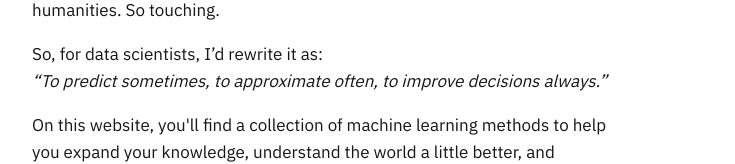
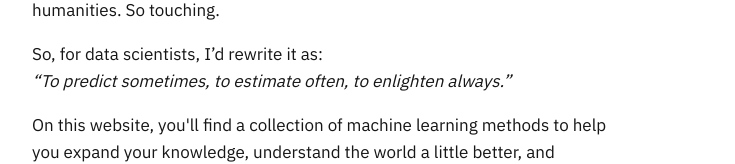
Before and after one commit to pingyan-data/data5pm, an Astro site: page / in a window 1280 px wide. Shown: the part 479-643 px from the top of the page, without its empty margins (272-1007 px from the left). Built offline with nearby package versions, Linux system fonts and the light colour scheme; Astro itself is replaced by a stand-in of ours; some packages are replaced by stand-ins of ours.

Commit message:
Update home page intro

```diff
--- a/src/pages/index.astro
+++ b/src/pages/index.astro
@@ -29,7 +29,7 @@ const recent = (await getEntries()).slice(0, 5);
 
     </p>
       So, for data scientists, I’d rewrite it as:
-    <p class="motto"><em>“To predict sometimes, to approximate often, to improve decisions always.”</em></p>
+    <p class="motto"><em>“To predict sometimes, to estimate often, to enlighten always.”</em></p>
 
      <p>
       On this website, you'll find a collection of machine learning methods to help you expand your knowledge, understand the world a little better, and perhaps make better decisions.
```
